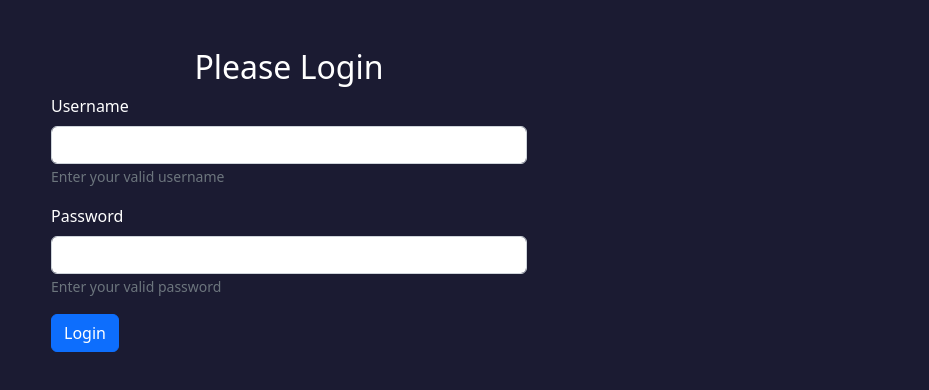
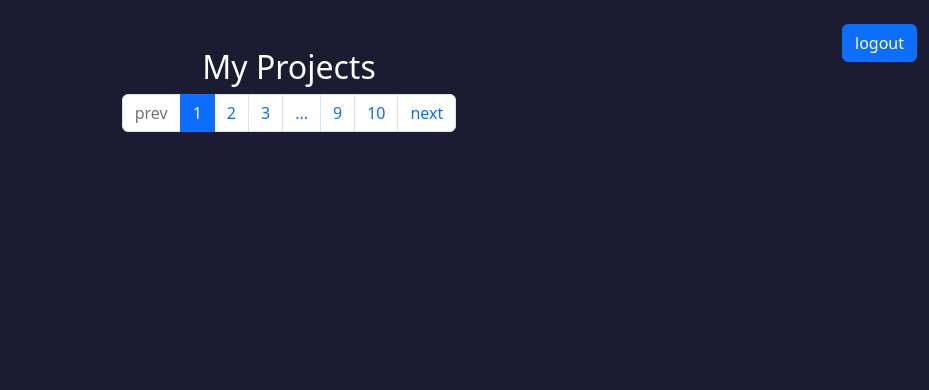
Before and after one commit to tangguhriyadi/react-login-authorization, a React (Create React App) app: page /Home in a window 1280 px wide. Before the commit this address led to /Login. Shown: the top 390 px of the page, without its empty margins (351-1280 px from the left). Built offline with nearby package versions, Linux system fonts and the light colour scheme; no server answers.

Commit message:
pagination style

```diff
--- a/src/layouts/authWrapper.jsx
+++ b/src/layouts/authWrapper.jsx
@@ -1,14 +1,14 @@
 import React, {  useEffect } from 'react'
 import {useNavigate, useLocation} from 'react-router-dom'
 const AuthWrapper = ({children}) => {
-    const navigate = useNavigate()
+    /* const navigate = useNavigate()
     const location = useLocation()
     useEffect(() => {
         const token = localStorage.getItem('token')
         if(!token && location.pathname !== '/Login'){
             navigate('/Login')
         }
-    },[navigate, location])
+    },[navigate, location]) */
   return (
     <div>{children}</div>
   )
--- a/src/pages/Home.jsx
+++ b/src/pages/Home.jsx
@@ -16,6 +16,7 @@ const Home = () => {
         const fetchData = async () => {
             try {
             const response = await instance.get('v1/projects/')
+            console.log(response)
             setProjects(response)
             } catch(err){
                 console.log(err)
@@ -29,10 +30,24 @@ const Home = () => {
     <>
     <Container className="mt-4" fluid>
     <Button className="float-end" onClick={handleLogout}>logout</Button> <br />
-    <h2 className="text-center"> My Projects </h2>
+    <h2 style={{paddingLeft:'75px'}} className="d-flex justify-content-center"> My Projects </h2>
     <ReactPaginate
      previousLabel={'prev'}
      nextLabel={'next'}
+     pageCount={10}
+     breakLabel={'...'}
+     marginPagesDisplayed={2}
+     pageRangeDisplayed={3}
+     containerClassName={'pagination justify-content-center'}
+     pageClassName={'page-item'}
+     pageLinkClassName={'page-link'}
+     previousClassName={'page-item'}
+     previousLinkClassName={'page-link'}
+     nextClassName={'page-item'}
+     nextLinkClassName={'page-link'}
+     breakClassName={'page-item'}
+     breakLinkClassName={'page-link'}
+     activeClassName={'active'}
     />
     <ToastContainer />
     </Container>
--- a/src/pages/Login.jsx
+++ b/src/pages/Login.jsx
@@ -1,10 +1,10 @@
 import axios from 'axios'
 import React, { useState } from 'react'
 import { Container, Form, Button } from 'react-bootstrap'
-import { BASE_URL_LOGIN, notifError } from '../utils/constant'
+import { notifError } from '../utils/constant'
 import { useNavigate } from 'react-router-dom'
 import { ToastContainer} from 'react-toastify'
-
+/* import { BASE_URL_LOGIN } from '../utils/constant' */
 
 
 const Login = () => {
@@ -14,13 +14,15 @@ const Login = () => {
     const handleSubmit = async (e) => {
         e.preventDefault()
         try {
-            const response = await axios.post(BASE_URL_LOGIN, {
+            const response = await axios.post(process.env.REACT_APP_BASE_URL_LOGIN, {
                 username:userName,
                 password:password
             })
             localStorage.setItem('token', response.data.access_token)
             if(response.request.status === 200){
                 navigate('/Home')
+            } else {
+                notifError()
             }
         } catch(err){
             console.log(err)
--- a/src/utils/apiService.js
+++ b/src/utils/apiService.js
@@ -2,7 +2,6 @@
 import axios from 'axios'
 const instance = axios.create({
     baseURL: process.env.REACT_APP_BASE_URL,
-    timeout: 1000,
     headers: {Authorization: 'Bearer ' + localStorage.getItem('token')}
   });
 
--- a/src/utils/constant.js
+++ b/src/utils/constant.js
@@ -1,6 +1,6 @@
 import {toast} from 'react-toastify'
-
-const BASE_URL_LOGIN = 'https://frontend-test-backend.tritronik.com/Auth/login';
+/* const BASE_URL = "https://frontend-test-backend.tritronik.com/" */
+/* const BASE_URL_LOGIN = 'https://frontend-test-backend.tritronik.com/Auth/login'; */
 
 
 const notifError = () => {
@@ -28,4 +28,4 @@ const notifSuccess = () => {
 
 
 
-export {BASE_URL_LOGIN, notifError, notifSuccess}
+export { notifError, notifSuccess}
```
Also changed, not shown: src/components/Project.js (added, +14 -0 lines), 1 other file (tests, documents, lock files or other folders).
